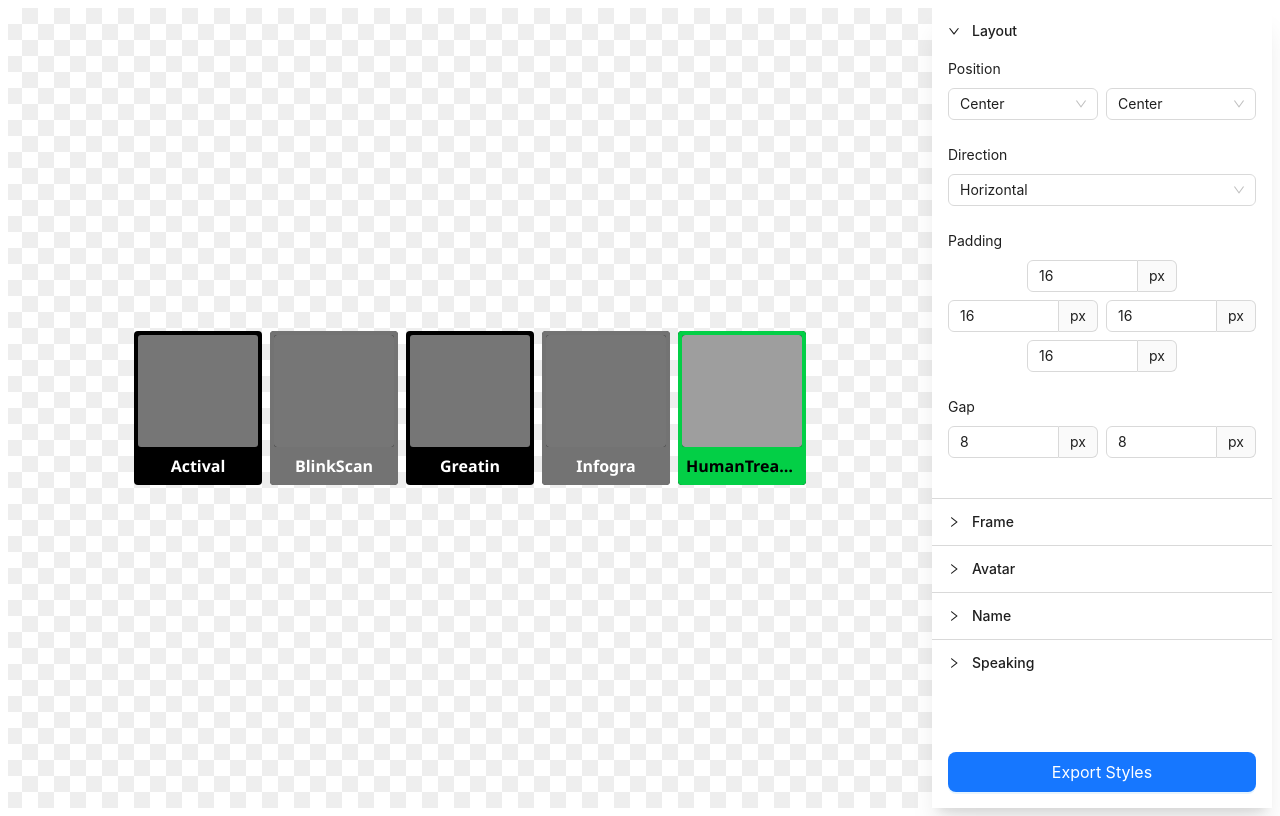
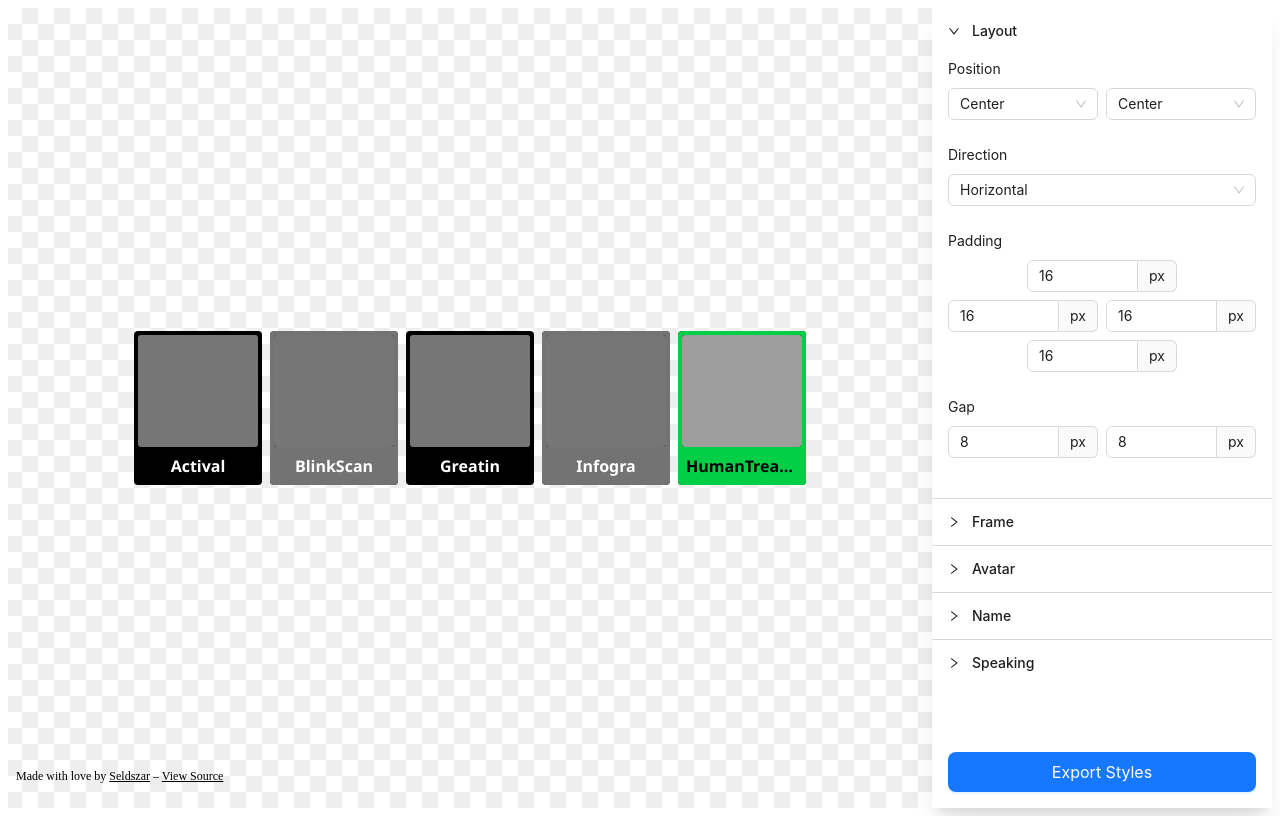
Before and after one commit to Seldszar/decor, a Next.js app: page / in a window 1280 px wide. Built offline with nearby package versions, Linux system fonts and the light colour scheme.

Commit message:
feat: footer

```diff
--- a/app/page.tsx
+++ b/app/page.tsx
@@ -29,6 +29,17 @@
         onExportClick={() => setOpen(true)}
       />
 
+      <div className="bottom-0 fixed left-0 p-4 [&_a]:text-inherit text-xs">
+        Made with love by{" "}
+        <a href="https://seldszar.fr" target="_blank" rel="noopener noreferrer">
+          Seldszar
+        </a>{" "}
+        &ndash;{" "}
+        <a href="https://github.com/Seldszar/decor" target="_blank" rel="noopener noreferrer">
+          View Source
+        </a>
+      </div>
+
       <Modal open={open} title="Generated Styles" footer={null} onCancel={() => setOpen(false)}>
         <Typography.Paragraph>
           Copy the code below in the &laquo;Custom CSS&raquo; section of the browser source
```
